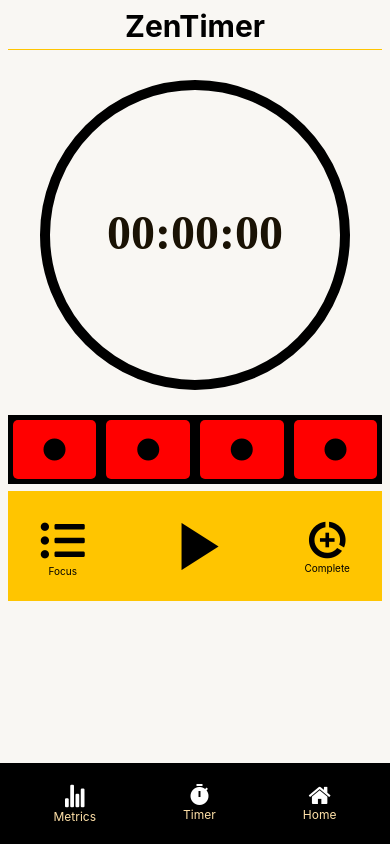
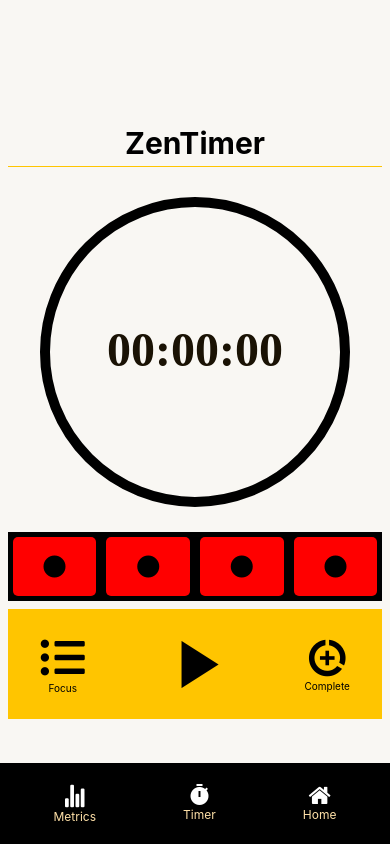
Before and after one commit to Lenindelrionicaragua/HabitTrackerAppFront, a React Native app: screen /StopwatchScreen in a window 390 px wide. Built offline with nearby package versions, Linux system fonts and the light colour scheme; what expo-web-browser would draw is missing.

Commit message:
center de content of StopWatchScreen

```diff
--- a/screens/StopwatchScreen/StopwatchScreenStyles.js
+++ b/screens/StopwatchScreen/StopwatchScreenStyles.js
@@ -1,5 +1,5 @@
 import styled from "styled-components/native";
-import { View, Text, TextInput, Pressable } from "react-native";
+import { View, Text, Pressable } from "react-native";
 import { SafeAreaView } from "react-native";
 import { Colors } from "../../styles/AppStyles";
 
@@ -12,7 +12,7 @@ export const StyledContainer = styled(SafeAreaView)`
   flex: 1;
   background-color: ${lightGrey};
   width: 100%;
-  justify-content: left;
+  justify-content: center;
   align-items: center;
   padding: 2%;
 `;
@@ -59,7 +59,7 @@ export const DotTimeButton = styled(Pressable)`
 export const DotTimeButtonsContainer = styled(View)`
   flex-direction: row;
   align-items: center;
-  justify-content: center;
+  justify-content: space-between;
   width: 100%;
   padding: 0%;
   background-color: ${black};
```
